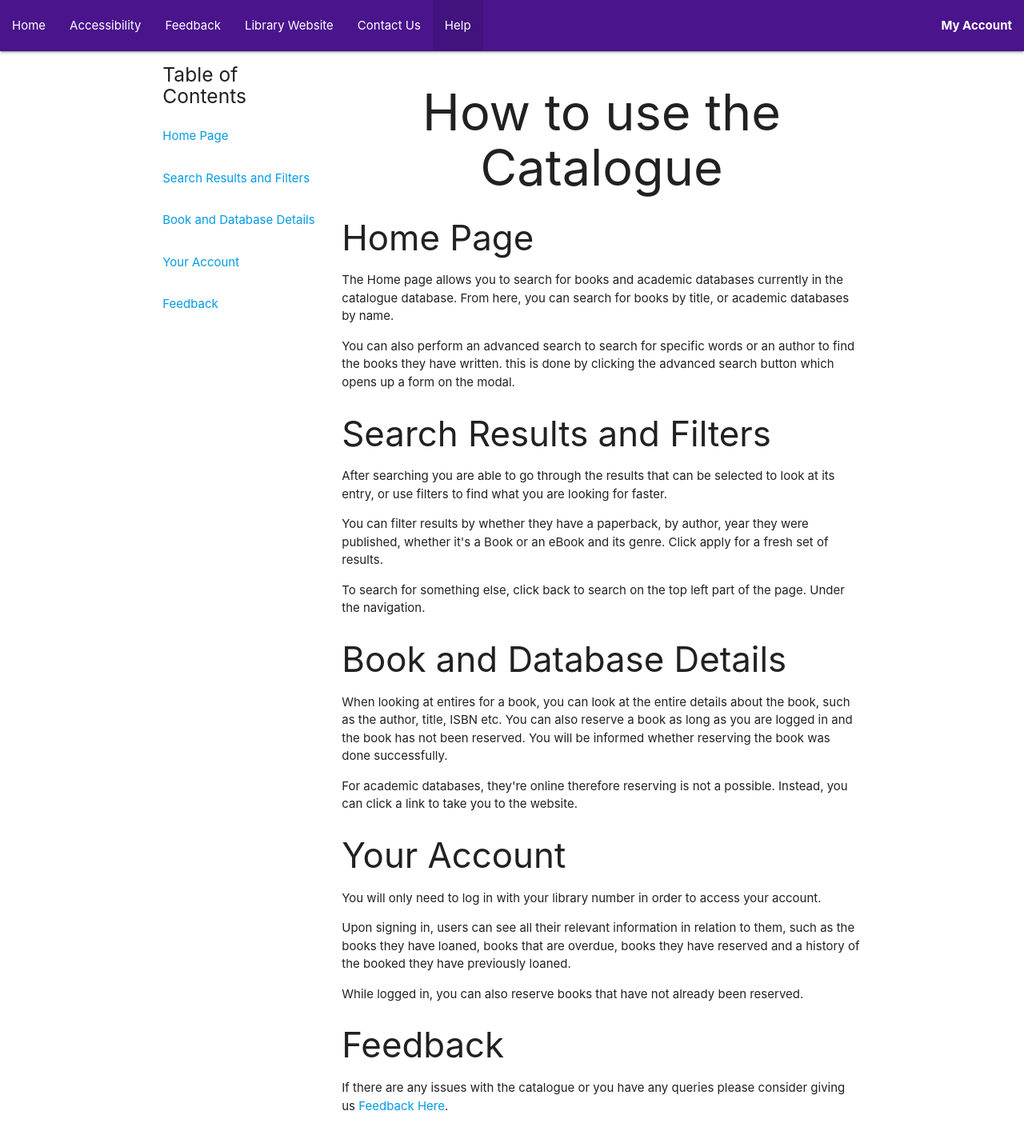
After one commit to Alphaa2k/FinalProject, a PHP site: page /help.php in a window 1280 px wide. The commit adds this page. Shown: the whole page at 80% size. Run offline with PHP 8.4, Linux system fonts and the light colour scheme.

Commit message:
User Guide Page

```diff
--- a/accessibility.php
+++ b/accessibility.php
@@ -30,7 +30,7 @@
       <li><a href="feedback.php">Feedback</a></li>
       <li><a href="#LibraryWeb">Library Website</a></li>
       <li><a href="#contact">Contact Us</a></li>
-      <li><a href="#help">Help</a></li>
+      <li><a href="help.php">Help</a></li>
     </ul>
     <ul class="right hide-on-med-and-down">
       <li><a href="login.php" id="account">My Account</a></li>
--- a/account.php
+++ b/account.php
@@ -59,7 +59,7 @@
   <li><a href="feedback.php">Feedback</a></li>
   <li><a href="#LibraryWeb">Library Website</a></li>
   <li><a href="#contact">Contact Us</a></li>
-  <li><a href="#help">Help</a></li>
+  <li><a href="help.php">Help</a></li>
   <li class="active"><a href="login.php" id="account">My Account</a></li>
 </ul>
 
--- a/auth.php
+++ b/auth.php
@@ -53,7 +53,7 @@ var instances = M.Sidenav.init(elems, {});
       <li><a href="feedback.php">Feedback</a></li>
       <li><a href="#LibraryWeb">Library Website</a></li>
       <li><a href="#contact">Contact Us</a></li>
-      <li><a href="#help">Help</a></li>
+      <li><a href="help.php">Help</a></li>
     </ul>
     <ul class="right hide-on-med-and-down">
       <li><a href="login.php" id="account">My Account</a></li>
--- a/details.php
+++ b/details.php
@@ -92,7 +92,7 @@
     <li><a href="feedback.php">Feedback</a></li>
     <li><a href="#LibraryWeb">Library Website</a></li>
     <li><a href="#contact">Contact Us</a></li>
-    <li><a href="#help">Help</a></li>
+    <li><a href="help.php">Help</a></li>
     <li><a href="login.php" id="account">My Account</a></li>
    </ul>
 
--- a/detailsdb.php
+++ b/detailsdb.php
@@ -60,7 +60,7 @@
         <li><a href="feedback.php">Feedback</a></li>
         <li><a href="#LibraryWeb">Library Website</a></li>
         <li><a href="#contact">Contact Us</a></li>
-        <li><a href="#help">Help</a></li>
+        <li><a href="help.php">Help</a></li>
       </ul>
       <ul class="right hide-on-med-and-down">
         <li><a href="login.php" id="account">My Account</a></li>
--- /dev/null
+++ b/help.php
@@ -0,0 +1,117 @@
+<!DOCTYPE html>
+<html lang="en" dir="ltr">
+
+<head>
+  <title>Library Catalogue - Help</title>
+  <!--Import Google Icon Font-->
+  <link href="https://fonts.googleapis.com/icon?family=Material+Icons" rel="stylesheet">
+  <!--Import materialize.css-->
+  <link type="text/css" rel="stylesheet" href="css/materialize.min.css" media="screen,projection" />
+  <script src="https://cdnjs.cloudflare.com/ajax/libs/materialize/1.0.0/js/materialize.min.js"></script>
+  <link rel="stylesheet" href="css/main.css">
+  <link rel="stylesheet" href="css/index.css">
+  <meta name="viewport" content="width=device-width, initial-scale=1.0" />
+</head>
+
+<script type="text/javascript">
+  document.addEventListener('DOMContentLoaded', function() {
+    var elems = document.querySelectorAll('.sidenav');
+    var instances = M.Sidenav.init(elems, {});
+  });
+</script>
+
+<body>
+  <nav>
+    <div class="nav-wrapper purple darken-4">
+      <!-- <a href="#!" class="brand-logo center">Logo</a> -->
+      <a href="#" data-target="mobile-demo" class="sidenav-trigger"><i class="material-icons">menu</i></a>
+      <ul class="left hide-on-med-and-down">
+        <li><a href="index.php">Home</a></li>
+        <li><a href="accessibility.php">Accessibility</a></li>
+        <li><a href="feedback.php">Feedback</a></li>
+        <li><a href="#LibraryWeb">Library Website</a></li>
+        <li><a href="#contact">Contact Us</a></li>
+        <li class="active"><a>Help</a></li>
+      </ul>
+      <ul class="right hide-on-med-and-down">
+        <li><a href="login.php" id="account">My Account</a></li>
+      </ul>
+    </div>
+  </nav>
+
+  <ul class="sidenav" id="mobile-demo">
+    <li class="active"><a>Home</a></li>
+    <li><a href="accessibility.php">Accessibility</a></li>
+    <li><a href="feedback.php">Feedback</a></li>
+    <li><a href="#LibraryWeb">Library Website</a></li>
+    <li><a href="#contact">Contact Us</a></li>
+    <li class="active"><a>Help</a></li>
+    <li><a href="login.php" id="account">My Account</a></li>
+  </ul>
+    <div class="container">
+      <div class="row">
+
+        <div class="col s3">
+          <h5>Table of Contents</h5>
+          <div class="section">
+            <a href="#howtouse">Home Page</a>
+          </div>
+          <div class="section">
+            <a href="#results">Search Results and Filters</a>
+          </div>
+          <div class="section">
+            <a href="#details">Book and Database Details</a>
+          </div>
+          <div class="section">
+            <a href="#youraccount">Your Account</a>
+          </div>
+          <div class="section">
+            <a href="#feedback">Feedback</a>
+          </div>
+        </div>
+
+      <div class="col s9">
+
+        <h1>How to use the Catalogue</h1>
+
+          <h3 id="howtouse">Home Page</h3>
+            <p>The Home page allows you to search for books and academic databases currently in the catalogue database. From here, you can
+            search for books by title, or academic databases by name.</p>
+
+            <p>You can also perform an advanced search to search for specific words or an author to find the books they have written.
+            this is done by clicking the advanced search button which opens up a form on the modal.</p>
+
+
+          <h3 id="results">Search Results and Filters</h3>
+            <p>After searching you are able to go through the results that can be selected to look at its entry, or use filters
+            to find what you are looking for faster.</p>
+
+            <p>You can filter results by whether they have a paperback, by author, year they were published, whether it's a Book or an eBook
+            and its genre. Click apply for a fresh set of results.</p>
+
+            <p>To search for something else, click back to search on the top left part of the page. Under the navigation.</p>
+
+
+          <h3 id="details">Book and Database Details</h3>
+            <p>When looking at entires for a book, you can look at the entire details about the book, such as the author, title, ISBN etc.
+            You can also reserve a book as long as you are logged in and the book has not been reserved. You will be informed whether
+            reserving the book was done successfully.</p>
+
+            <p>For academic databases, they're online therefore reserving is not a possible. Instead, you can click a link to take you to the
+            website.</p>
+
+          <h3 id="youraccount">Your Account</h3>
+            <p>You will only need to log in with your library number in order to access your account.</p>
+
+            <p>Upon signing in, users can see all their relevant information in relation to them, such as the books they have loaned,
+            books that are overdue, books they have reserved and a history of the booked they have previously loaned.</p>
+
+            <p>While logged in, you can also reserve books that have not already been reserved.</p>
+
+            <h3 id="feedback">Feedback</h3>
+              <p>If there are any issues with the catalogue or you have any queries please consider giving us <a href="feedback.php">Feedback Here</a>.</p>
+
+      </div>
+    </div>
+</body>
+</html>
--- a/index.php
+++ b/index.php
@@ -120,6 +120,8 @@
   });
 </script>
 
+<body>
+
 <nav>
   <div class="nav-wrapper purple darken-4">
     <!-- <a href="#!" class="brand-logo center">Logo</a> -->
@@ -130,7 +132,7 @@
       <li><a href="feedback.php">Feedback</a></li>
       <li><a href="#LibraryWeb">Library Website</a></li>
       <li><a href="#contact">Contact Us</a></li>
-      <li><a href="#help">Help</a></li>
+      <li><a href="help.php">Help</a></li>
     </ul>
     <ul class="right hide-on-med-and-down">
       <li><a href="login.php" id="account">My Account</a></li>
@@ -144,7 +146,7 @@
   <li><a href="feedback.php">Feedback</a></li>
   <li><a href="#LibraryWeb">Library Website</a></li>
   <li><a href="#contact">Contact Us</a></li>
-  <li><a href="#help">Help</a></li>
+  <li><a href="help.php">Help</a></li>
   <li><a href="login.php" id="account">My Account</a></li>
 </ul>
 
--- a/login.php
+++ b/login.php
@@ -63,7 +63,7 @@ var instances = M.Sidenav.init(elems, {});
       <li><a href="feedback.php">Feedback</a></li>
       <li><a href="#LibraryWeb">Library Website</a></li>
       <li><a href="#contact">Contact Us</a></li>
-      <li><a href="#help">Help</a></li>
+      <li><a href="help.php">Help</a></li>
     </ul>
     <ul class="right hide-on-med-and-down">
       <li class="active"><a id="account">My Account</a></li>
--- a/search.php
+++ b/search.php
@@ -114,7 +114,7 @@
         <li><a href="feedback.php">Feedback</a></li>
         <li><a href="#LibraryWeb">Library Website</a></li>
         <li><a href="#contact">Contact Us</a></li>
-        <li><a href="#help">Help</a></li>
+        <li><a href="help.php">Help</a></li>
       </ul>
       <ul class="right hide-on-med-and-down">
         <li><a href="login.php" id="account">My Account</a></li>
--- a/searchdb.php
+++ b/searchdb.php
@@ -67,7 +67,7 @@
     <li><a href="feedback.php">Feedback</a></li>
     <li><a href="#LibraryWeb">Library Website</a></li>
     <li><a href="#contact">Contact Us</a></li>
-    <li><a href="#help">Help</a></li>
+    <li><a href="help.php">Help</a></li>
     <li><a href="login.php" id="account">My Account</a></li>
    </ul>
 
```
